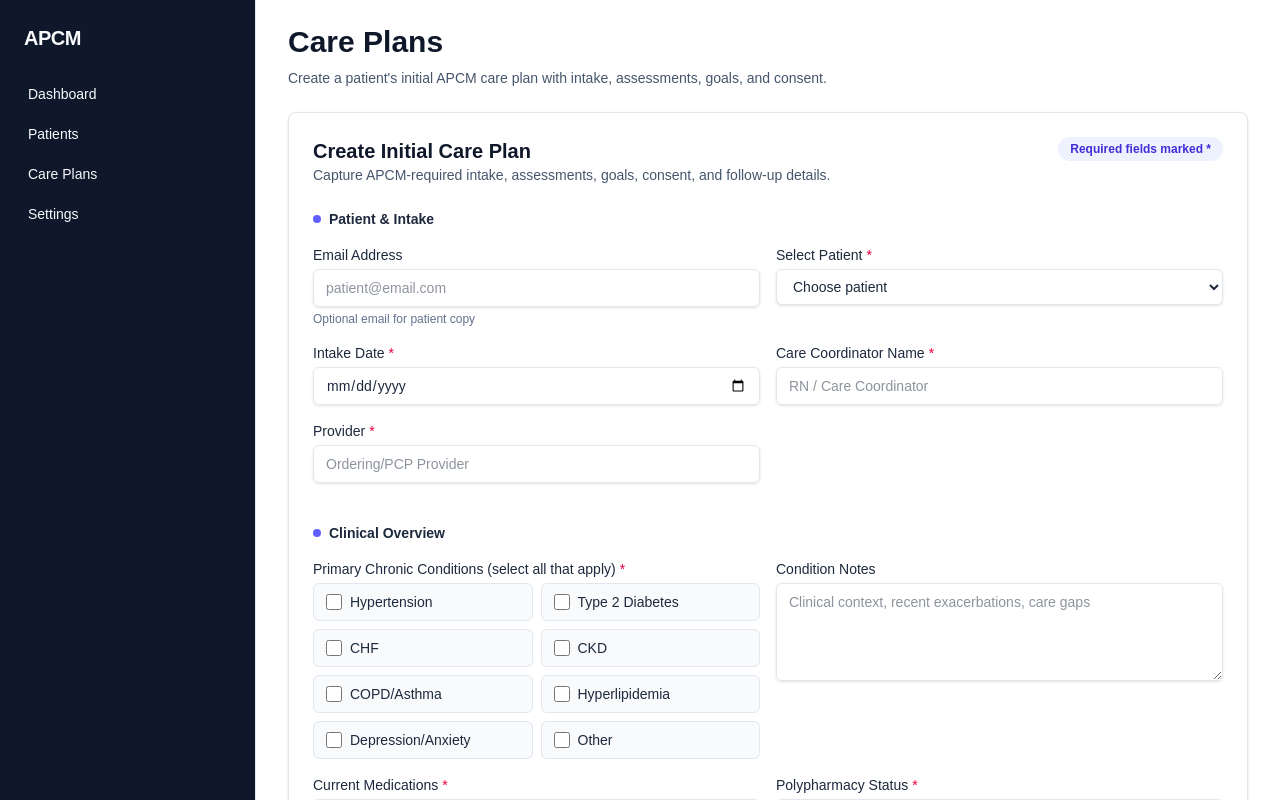
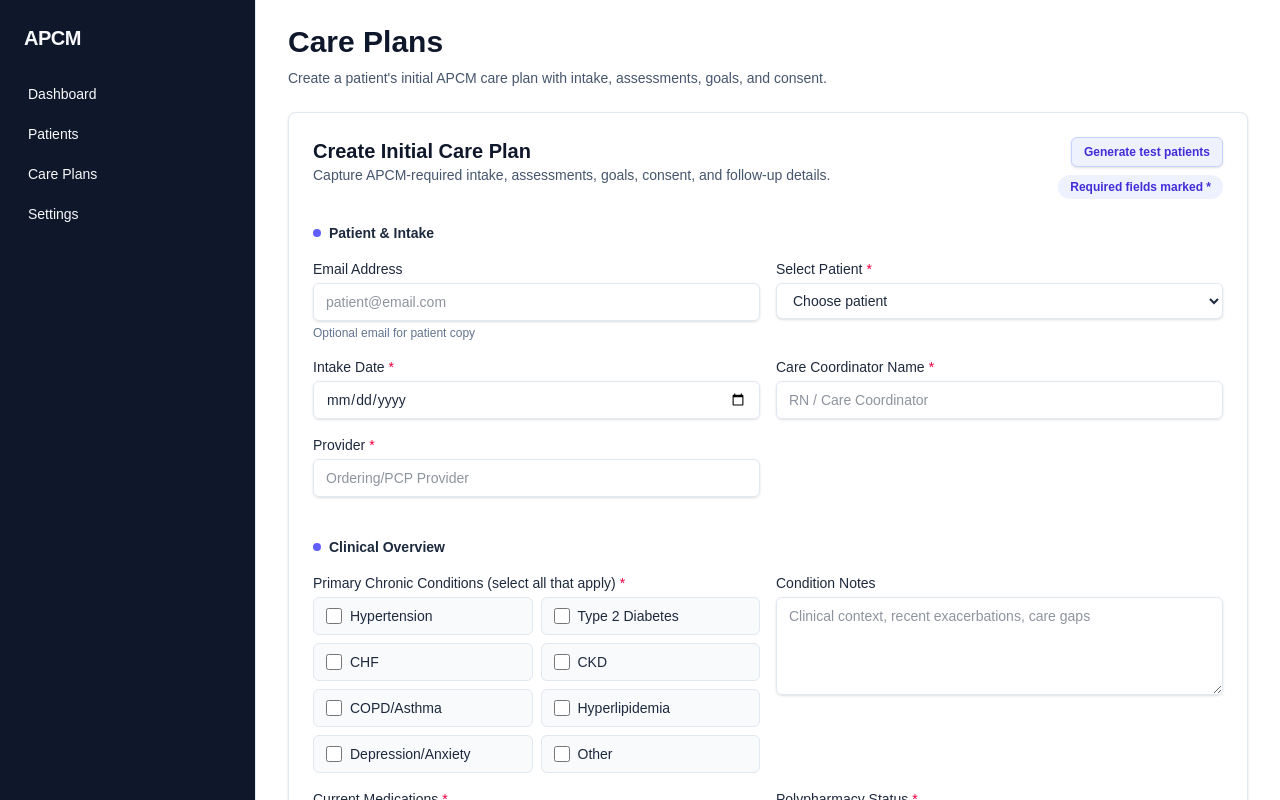
Before and after one commit to H01i/APCM_Holi_Main, a Next.js app: page /care-plans in a window 1280 px wide. Shown: the top 800 px of the page. Built offline with nearby package versions, Linux system fonts and the light colour scheme.

Commit message:
Add test patient generator to care plan form

```diff
--- a/components/care-plan/InitialCarePlanForm.tsx
+++ b/components/care-plan/InitialCarePlanForm.tsx
@@ -46,12 +46,14 @@ type CarePlanFormState = {
   coordinatorSignature: string;
 };
 
+type PatientOption = { id: string; name: string; risk: string };
+
 type FormStatus =
   | { type: "idle" }
   | { type: "success"; message: string }
   | { type: "error"; message: string };
 
-const patientOptions = [
+const basePatientOptions: PatientOption[] = [
   { id: "p1", name: "Alex Johnson", risk: "Level 2" },
   { id: "p2", name: "Maria Chen", risk: "Level 1" },
   { id: "p3", name: "Samir Patel", risk: "Level 3" },
@@ -138,6 +140,7 @@ const initialFormState: CarePlanFormState = {
 
 export default function InitialCarePlanForm() {
   const [form, setForm] = useState<CarePlanFormState>(initialFormState);
+  const [patients, setPatients] = useState<PatientOption[]>(basePatientOptions);
   const [status, setStatus] = useState<FormStatus>({ type: "idle" });
 
   const handleChange = (
@@ -223,6 +226,32 @@ export default function InitialCarePlanForm() {
     setStatus({ type: "idle" });
   };
 
+  const generateTestPatients = () => {
+    const names = [
+      "Jordan Lee",
+      "Priya Nair",
+      "Diego Martinez",
+      "Fatima Rahman",
+      "Chris O'Connor",
+    ];
+    const risks = ["Level 1", "Level 2", "Level 3"];
+    const now = Date.now();
+    const generated: PatientOption[] = names.map((name, idx) => ({
+      id: `tp-${now}-${idx}`,
+      name,
+      risk: risks[idx % risks.length],
+    }));
+
+    setPatients((prev) => [...prev, ...generated]);
+    if (!form.patientId && generated.length > 0) {
+      setForm((prev) => ({ ...prev, patientId: generated[0].id }));
+    }
+    setStatus({
+      type: "success",
+      message: `Added ${generated.length} test patients for training.`,
+    });
+  };
+
   return (
     <section className="rounded-lg border border-slate-200 bg-white p-6 shadow-sm">
       <div className="flex items-start justify-between gap-4">
@@ -234,9 +263,18 @@ export default function InitialCarePlanForm() {
             Capture APCM-required intake, assessments, goals, consent, and follow-up details.
           </p>
         </div>
-        <span className="rounded-full bg-indigo-50 px-3 py-1 text-xs font-semibold text-indigo-700">
-          Required fields marked *
-        </span>
+        <div className="flex flex-col items-end gap-2">
+          <button
+            type="button"
+            onClick={generateTestPatients}
+            className="inline-flex items-center justify-center rounded-md border border-indigo-200 bg-indigo-50 px-3 py-1.5 text-xs font-semibold text-indigo-700 shadow-sm transition hover:bg-indigo-100 focus:outline-none focus:ring-2 focus:ring-indigo-500 focus:ring-offset-1"
+          >
+            Generate test patients
+          </button>
+          <span className="rounded-full bg-indigo-50 px-3 py-1 text-xs font-semibold text-indigo-700">
+            Required fields marked *
+          </span>
+        </div>
       </div>
 
       {status.type === "error" && (
@@ -276,7 +314,7 @@ export default function InitialCarePlanForm() {
                 <option value="" disabled>
                   Choose patient
                 </option>
-                {patientOptions.map((patient) => (
+                {patients.map((patient) => (
                   <option key={patient.id} value={patient.id}>
                     {patient.name} — {patient.risk}
                   </option>
```
